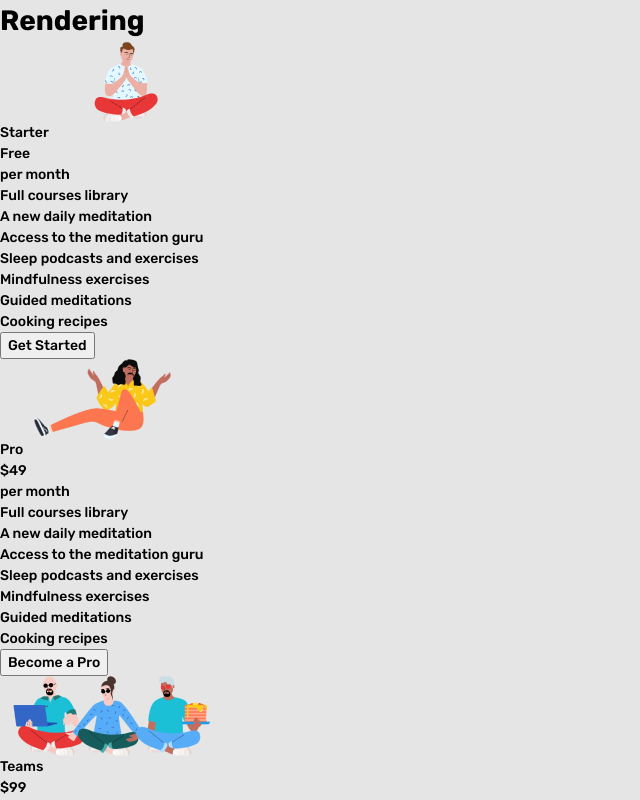
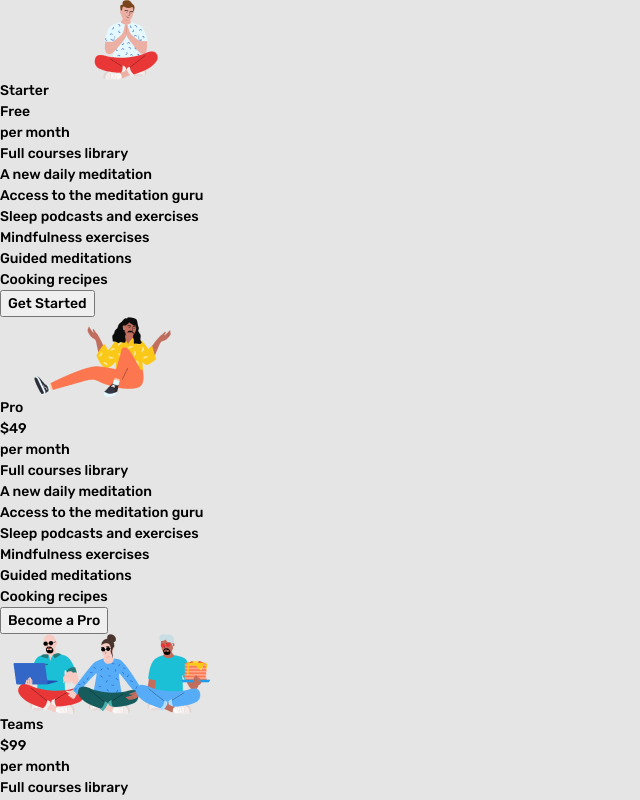
Before and after one commit to alexcumplido/jump2Digital, a React (Vite) app: page / in a window 1280 px wide. Shown: the top 800 px of the page, without its empty margins (0-640 px from the left). Built offline with nearby package versions, Linux system fonts and the light colour scheme.

Commit message:
Imported CardSection component

```diff
--- a/src/App.jsx
+++ b/src/App.jsx
@@ -1,17 +1,9 @@
 import React from "react";
 import { createRoot } from "react-dom/client";
-import { Card } from "./components/card/Card.jsx";
-import { data } from "./data.js";
+import { CardSection } from "./components/cardSection/CardSection.jsx";
 
 function App() {
-  return (
-    <>
-      <h1>Rendering</h1>
-      {data.map(function (element, idx) {
-        return <Card key={idx} data={element} />;
-      })}
-    </>
-  );
+  return <CardSection />;
 }
 
 const container = document.getElementById("root");
```
